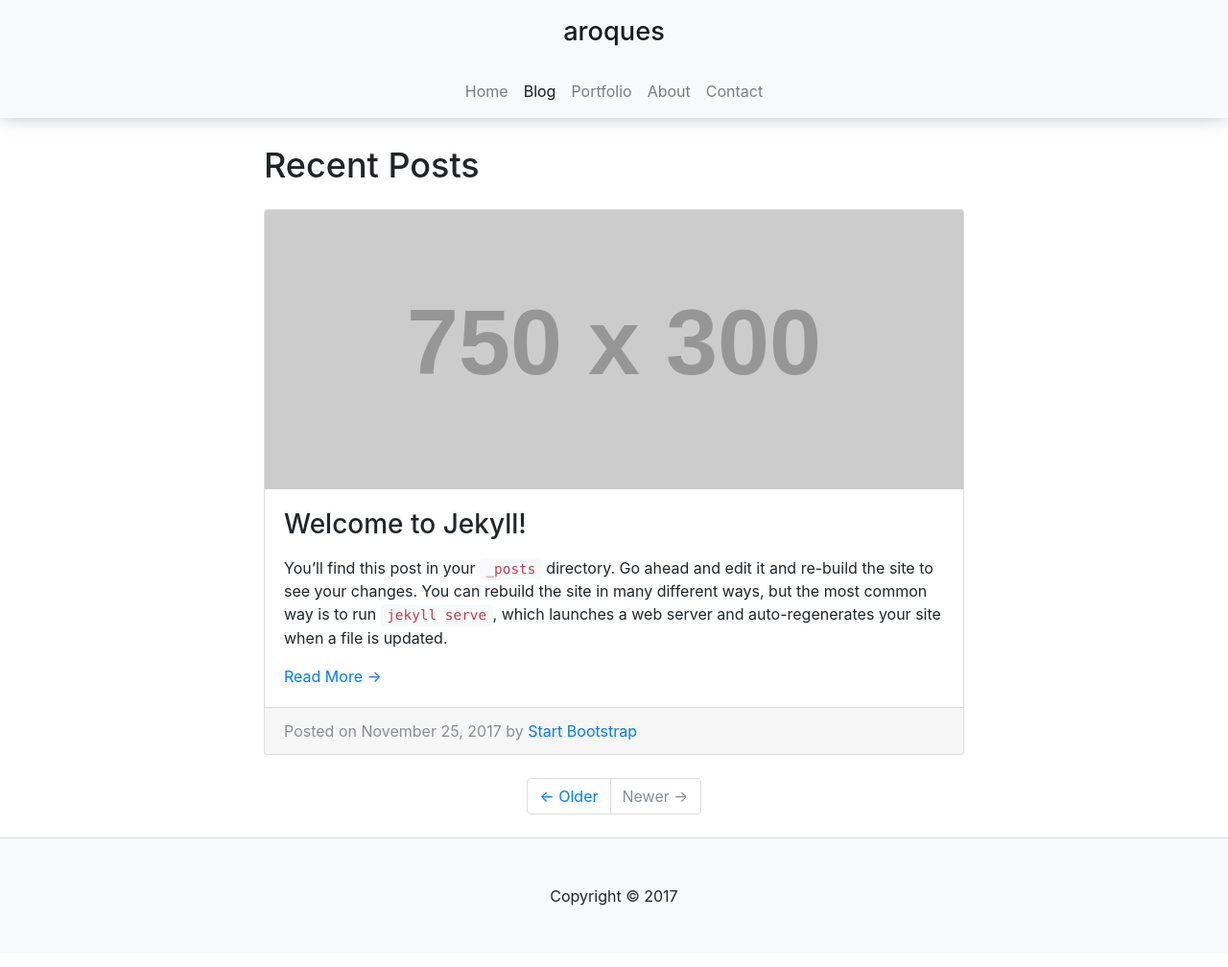
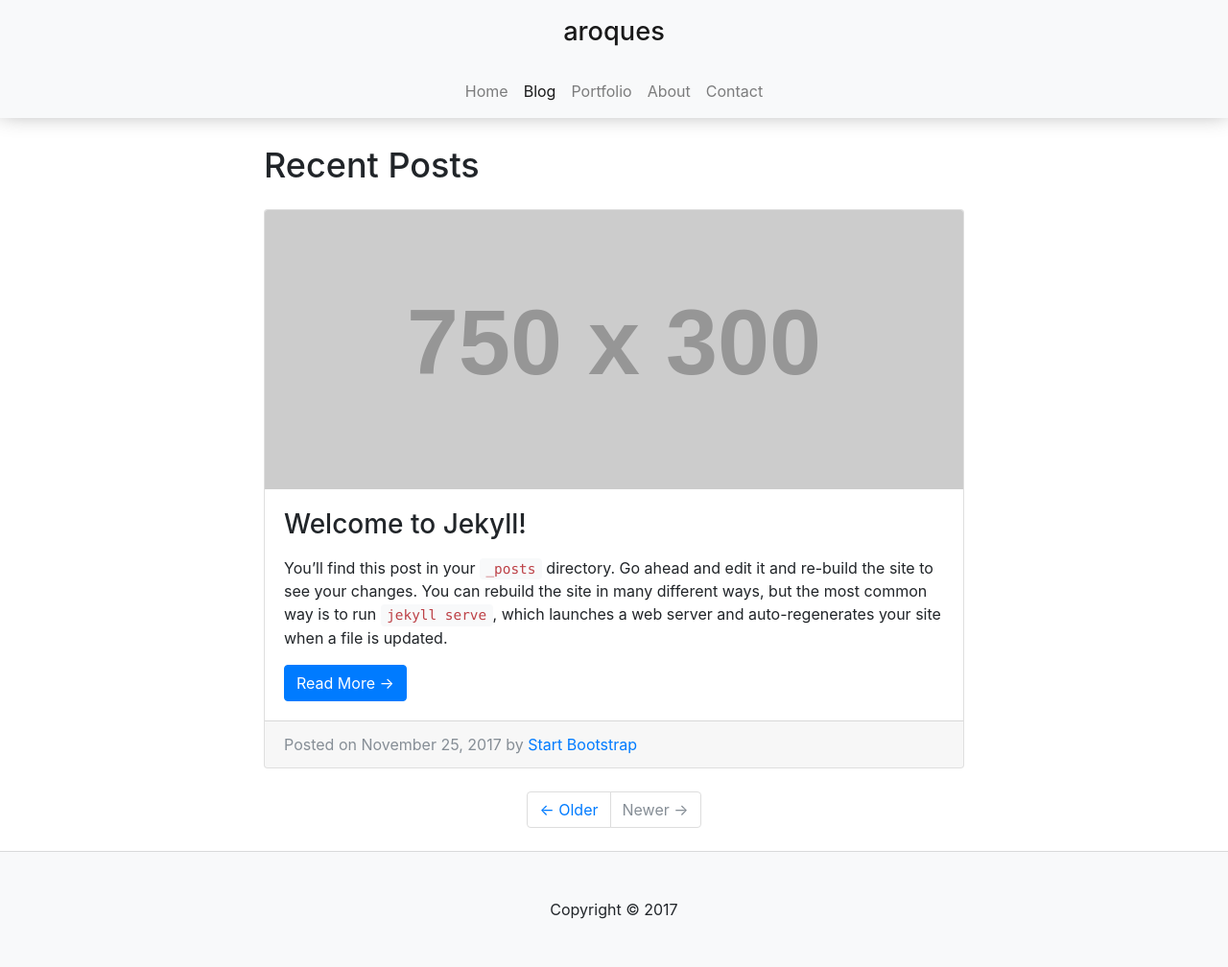
Before and after one commit to aroques/aroques.github.io, a Jekyll site: the page built from blog.html, in a window 1280 px wide. Shown: the whole page at 96% size. Built offline with Jekyll 4.4.1, drawn with Linux system fonts in a browser that asks for light colours.

Commit message:
Add missing quotation mark to blog.html

```diff
--- a/blog.html
+++ b/blog.html
@@ -17,7 +17,7 @@ title: Blog
       <div class="card-body">
         <h3 class="card-title">{{ post.title }}</h3>
         <p class="card-text">{{ post.excerpt }}</p>
-        <a href="{{ post.url }} class="btn btn-primary">Read More &rarr;</a>
+        <a href="{{ post.url }}" class="btn btn-primary">Read More &rarr;</a>
       </div>
       <div class="card-footer text-muted">
         Posted on {{ post.date | date: "%B %d, %Y" }} by
```
